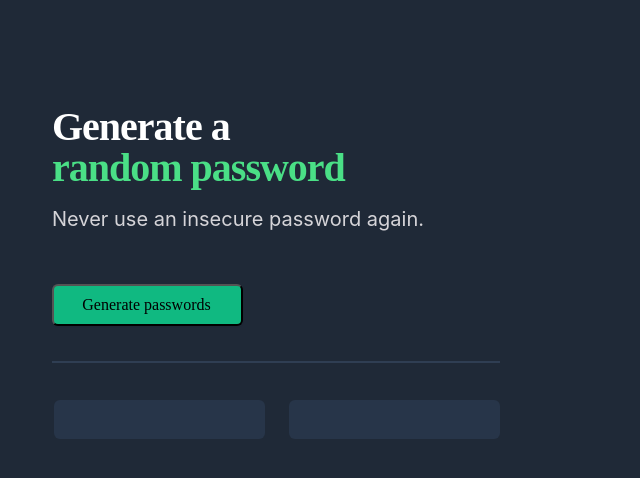
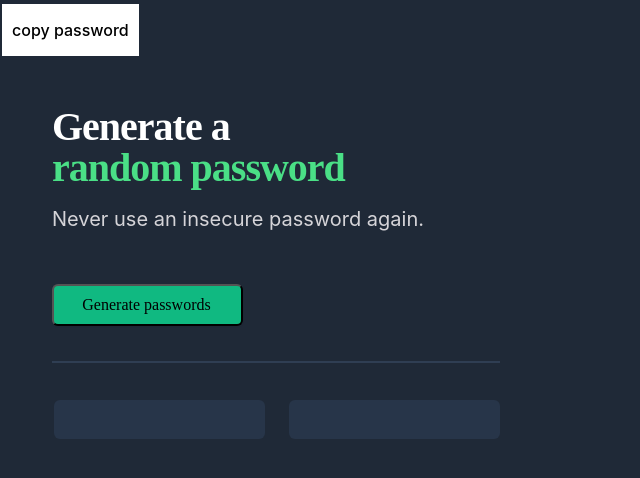
Before and after one commit to MRunKnownDEV/randPassGen, a plain HTML site: page index.html in a window 1280 px wide. Shown: the whole page, without its empty margins (0-640 px from the left). Drawn offline with nearby package versions, Linux system fonts and the light colour scheme.

Commit message:
Update index.html
updates index.html file

```diff
--- a/index.html
+++ b/index.html
@@ -8,8 +8,9 @@
         <p id="para1">Never use an insecure password again.</p>
         <button id="btt1" onclick="gnrPass()">Generate passwords</button>
         <object id="obj11"></object>
-        <button id="passPara1" class="passFnt"  onclick="copyonclick1"></button>
-        <button id="passPara2" class="passFnt"  onclick="copyonclick2"></button>
+        <button id="copybtn" class="passFnt"  >copy password</button>
+        <button id="passPara1" class="passFnt" onclick="copyonclick1()"></button>
+        <button id="passPara2" class="passFnt"  onclick="copyonclick2()"></button>
         <script src="index.js"></script>
     </body>
 </html>
```
